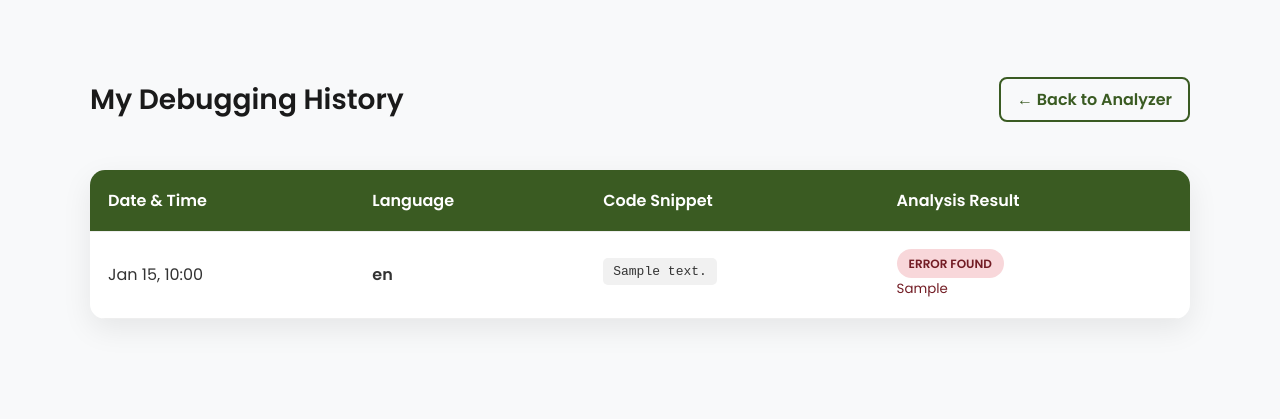
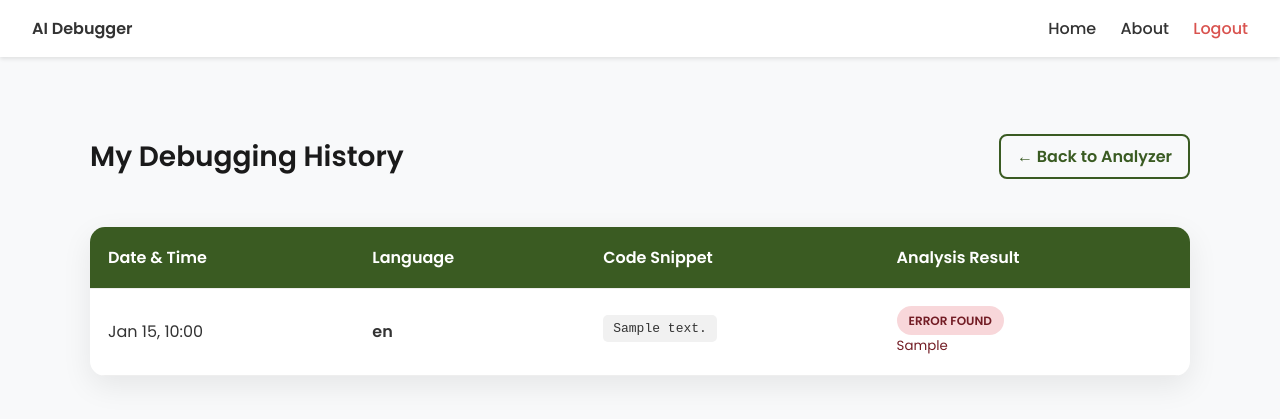
Before and after one commit to mariaferoz1204-cmyk/AIcodeCorrector, a Flask app: page /history in a window 1280 px wide. Shown: the top 419 px of the page. Run offline with Flask 3, Linux system fonts and the light colour scheme; the visitor is signed in with stand-in values (Sample User, id 1); tables that the repository leaves empty hold one stand-in row (values such as "Sample post").

Commit message:
Final link and navigation update

```diff
--- a/templates/history.html
+++ b/templates/history.html
@@ -6,13 +6,44 @@
     <title>My History - AI Code Debugger</title>
     <link rel="stylesheet" href="{{ url_for('static', filename='css/historystyle.css') }}">
     <link href="https://fonts.googleapis.com/css2?family=Poppins:wght@400;500;600&display=swap" rel="stylesheet">
+    <style>
+        /* Top Navigation for History Page */
+        .history-nav {
+            background-color: #ffffff;
+            padding: 1rem 2rem;
+            display: flex;
+            justify-content: space-between;
+            align-items: center;
+            box-shadow: 0 2px 4px rgba(0,0,0,0.1);
+            margin-bottom: 2rem;
+        }
+        .nav-links a {
+            margin-left: 20px;
+            text-decoration: none;
+            color: #333;
+            font-weight: 500;
+            transition: color 0.3s;
+        }
+        .nav-links a:hover {
+            color: #4A90E2;
+        }
+    </style>
 </head>
 <body>
+
+    <nav class="history-nav">
+        <div class="logo"><strong>AI Debugger</strong></div>
+        <div class="nav-links">
+            <a href="{{ url_for('home') }}">Home</a>
+            <a href="{{ url_for('about') }}">About</a>
+            <a href="{{ url_for('logout') }}" style="color: #d9534f;">Logout</a>
+        </div>
+    </nav>
 
     <div class="history-wrapper">
         <div class="history-header">
             <h1>My Debugging History</h1>
-            <a href="/" class="back-btn">← Back to Analyzer</a>
+            <a href="{{ url_for('home') }}" class="back-btn">← Back to Analyzer</a>
         </div>
 
         <div class="table-container">
```
